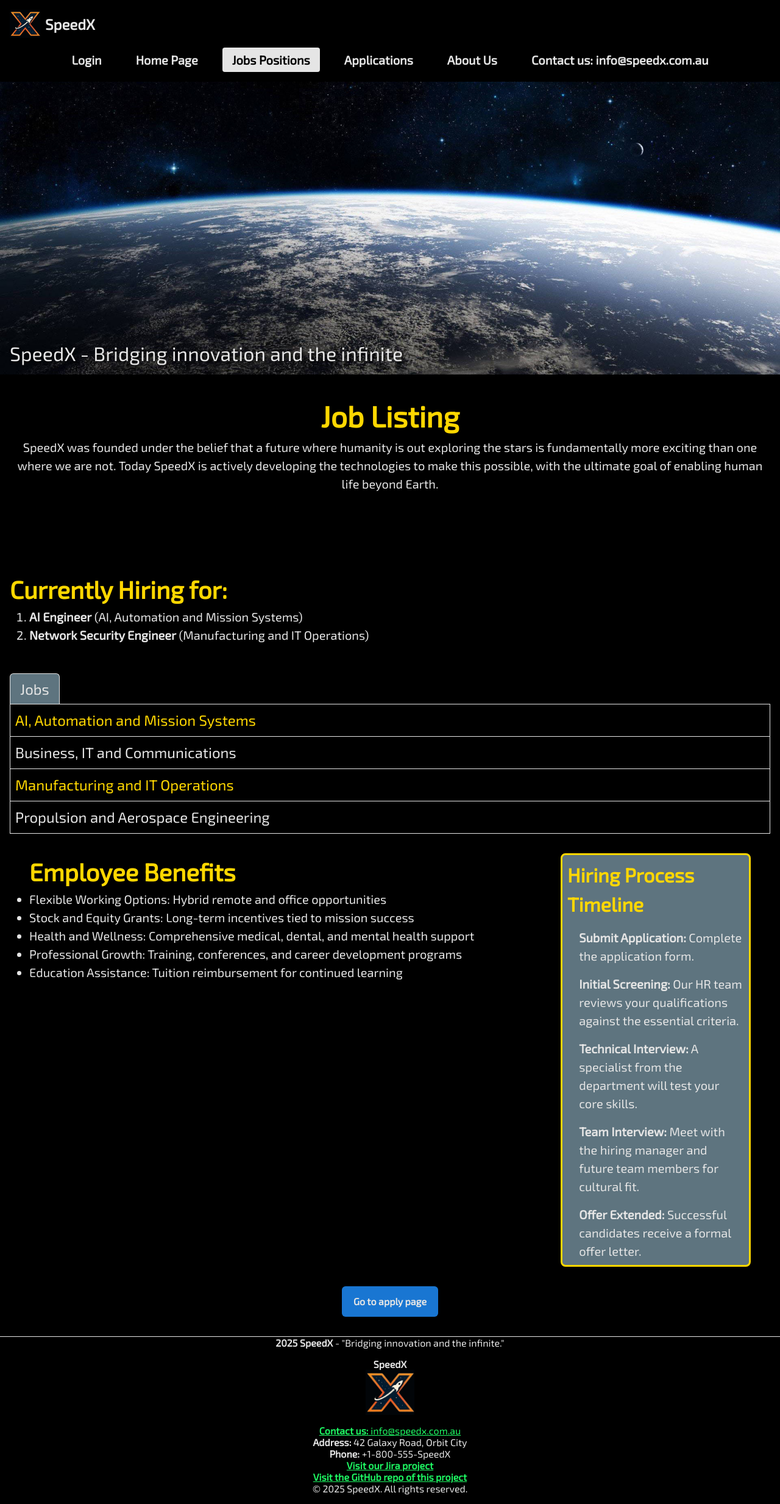
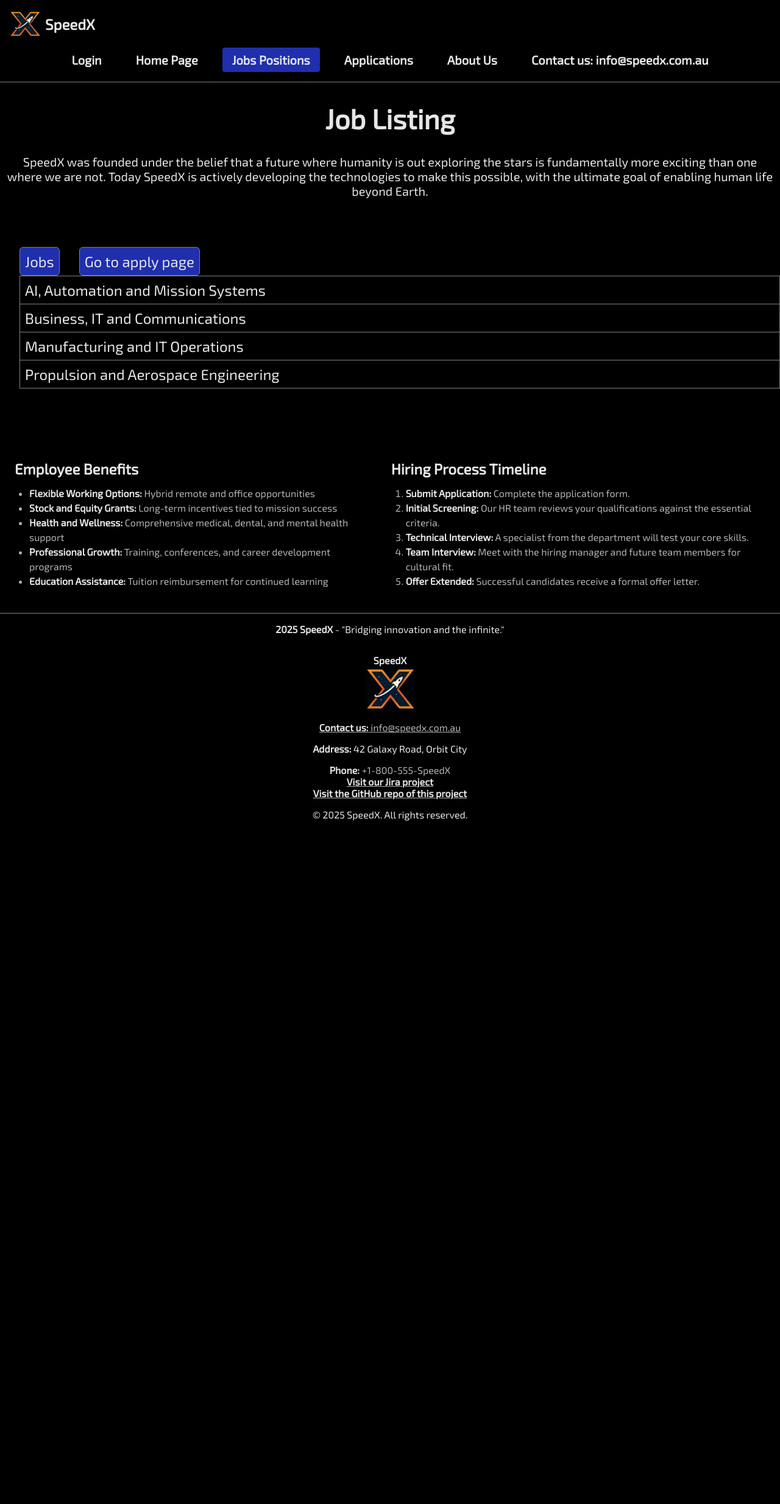
Before and after one commit to bibibilatoi/project2, a PHP site: page /jobs.php in a window 1280 px wide. Shown: the whole page at 61% size. After the commit the page ends 1346 px from the top, so only its background shows below. Run offline with PHP 8.4, Linux system fonts and the light colour scheme; data comes from the database, SQL or seed files in the repository.

Commit message:
redesign jobs and menu

```diff
--- a/header.inc
+++ b/header.inc
@@ -7,8 +7,4 @@
 
     <?php include("nav.inc") ?>
 
-
-    <section id="banner">
-        <p>SpeedX - Bridging innovation and the infinite</p>
-    </section>
 </header>
--- a/jobs.php
+++ b/jobs.php
@@ -97,25 +97,14 @@ foreach ($departments as $deptName => $jobs) {
             </p>
         </section>
 
-        <section id="currently-hiring">
-            <h2>Currently Hiring for:</h2>
 
-            <?php if (empty($currently_hiring_jobs)): ?>
-                <h2>We are not currently hiring for any positions, but please check back soon!</h2>
-            <?php else: ?>
-                <ol>
-                    <?php foreach ($currently_hiring_jobs as $job): ?>
-                        <li>
-                            <strong><?= htmlspecialchars($job['job_title']) ?></strong>
-                            (<?= htmlspecialchars($job['department']) ?>)
-                        </li>
-                    <?php endforeach; ?>
-                </ol>
-            <?php endif; ?>
-        </section>
 
         <input type="checkbox" id="toggle-jobs-menu" checked>
-        <label for="toggle-jobs-menu" class="jobs-menu-label">Jobs</label>
+        <div class="main-buttons">
+            <label for="toggle-jobs-menu" class="jobs-menu-button">Jobs</label>
+            <a  class="go-apply-btn" href="apply.php">Go to apply page</a>
+        </div>
+
         <section class="job-menu">
             <ul>
                 <?php foreach ($departments as $deptIndex => $jobs):
@@ -139,18 +128,24 @@ foreach ($departments as $deptName => $jobs) {
                                     </label>
                                     <div class="job-descriptions">
                                         <dl class="job-basic-info">
+                                            <section class="pair-data">
                                                 <dt>Reference Number:</dt><dd><?= htmlspecialchars($job['reference_number']) ?></dd>
+                                            </section>
+                                            <section class="pair-data">
                                                 <dt>Reports To:</dt><dd><?= htmlspecialchars($job['reports_to']) ?></dd>
+                                            </section>
+                                            <section class="pair-data">
                                                 <dt>Salary Range:</dt><dd><?= htmlspecialchars($job['salary_range']) ?></dd>
+                                            </section>
                                         </dl>
 
                                         <?php if (!empty($job['brief_description'])): ?>
-                                            <h4>Brief Description</h4>
+                                            <h3>Brief Description</h3>
                                             <p><?= htmlspecialchars($job['brief_description']) ?></p>
                                         <?php endif; ?>
 
                                         <?php if (!empty($key_responsibilities[$job['job_id']])): ?>
-                                            <h4>Key Responsibilities</h4>
+                                            <h3>Key Responsibilities</h3>
                                             <ul>
                                                 <?php foreach ($key_responsibilities[$job['job_id']] as $resp): ?>
                                                     <li><?= htmlspecialchars($resp) ?></li>
@@ -159,7 +154,7 @@ foreach ($departments as $deptName => $jobs) {
                                         <?php endif; ?>
 
                                         <?php if (!empty($basic_qualifications[$job['job_id']])): ?>
-                                            <h4>Basic Qualifications</h4>
+                                            <h3>Basic Qualifications</h3>
                                             <ul>
                                                 <?php foreach ($basic_qualifications[$job['job_id']] as $qual): ?>
                                                     <li><?= htmlspecialchars($qual) ?></li>
@@ -168,7 +163,7 @@ foreach ($departments as $deptName => $jobs) {
                                         <?php endif; ?>
 
                                         <?php if (!empty($preferred_skills[$job['job_id']])): ?>
-                                            <h4>Preferred Skills</h4>
+                                            <h3>Preferred Skills</h3>
                                             <ul>
                                                 <?php foreach ($preferred_skills[$job['job_id']] as $skill): ?>
                                                     <li><?= htmlspecialchars($skill) ?></li>
@@ -177,7 +172,7 @@ foreach ($departments as $deptName => $jobs) {
                                         <?php endif; ?>
 
                                         <?php if (!empty($additional_requirements[$job['job_id']])): ?>
-                                            <h4>Additional Requirements</h4>
+                                            <h3>Additional Requirements</h3>
                                             <ul>
                                                 <?php foreach ($additional_requirements[$job['job_id']] as $req): ?>
                                                     <li><?= htmlspecialchars($req) ?></li>
@@ -186,7 +181,7 @@ foreach ($departments as $deptName => $jobs) {
                                         <?php endif; ?>
 
                                         <?php if (!$job['is_hiring']): ?>
-                                            <h4 class="not-hiring">Currently Not Hiring</h4>
+                                            <h3 class="not-hiring">Currently Not Hiring</h3>
                                         <?php endif; ?>
                                     </div>
                                 </section>
@@ -198,8 +193,21 @@ foreach ($departments as $deptName => $jobs) {
             </ul>
         </section>
 
+
+        <section id="bottom-section">
+            <section class="jobs-benefits">
+                <h2>Employee Benefits</h2>
+                <ul>
+                    <li><strong>Flexible Working Options: </strong>Hybrid remote and office opportunities</li>
+                    <li><strong>Stock and Equity Grants: </strong>Long-term incentives tied to mission success</li>
+                    <li><strong>Health and Wellness: </strong>Comprehensive medical, dental, and mental health support</li>
+                    <li><strong>Professional Growth: </strong>Training, conferences, and career development programs</li>
+                    <li><strong>Education Assistance: </strong>Tuition reimbursement for continued learning</li>
+                </ul>
+            </section>
+
             <aside class="jobs-aside">
-            <h3>Hiring Process Timeline</h3>
+                <h2>Hiring Process Timeline</h2>
                 <ol>
                     <li><strong>Submit Application:</strong> Complete the application form.</li>
                     <li><strong>Initial Screening:</strong> Our HR team reviews your qualifications against the essential criteria.</li>
@@ -208,19 +216,9 @@ foreach ($departments as $deptName => $jobs) {
                     <li><strong>Offer Extended:</strong> Successful candidates receive a formal offer letter.</li>
                 </ol>
             </aside>
-
-        <section class="jobs-benefits">
-            <h2>Employee Benefits</h2>
-            <ul>
-                <li>Flexible Working Options: Hybrid remote and office opportunities</li>
-                <li>Stock and Equity Grants: Long-term incentives tied to mission success</li>
-                <li>Health and Wellness: Comprehensive medical, dental, and mental health support</li>
-                <li>Professional Growth: Training, conferences, and career development programs</li>
-                <li>Education Assistance: Tuition reimbursement for continued learning</li>
-            </ul>
         </section>
 
-        <div class="go-apply-btn"><a href="apply.php">Go to apply page</a></div>
+
     </main>
 
     <?php include("footer.inc") ?>
--- a/styles/common_styles.css
+++ b/styles/common_styles.css
@@ -31,40 +31,34 @@ BASIC STYLING
   margin: 0;
   padding: 0;
   box-sizing: border-box;
-  --block-basic-color: #5E747F;
-  --block-special-color:#668a9c;
-  --block-hover-color: #478aac;
-  --text-basic-color: #E5E5E5;
-  --text-selected-color: #1EF963;
-  --text-warning-color: #D61229;
-  --text-heading-color: #FFD700;
-  --bg-main-color:#000000;
+  --bg-primary: hsl(0, 0%, 0%);
+  --bg-secondary: hsl(0, 0%, 15%);
+  --bg-third: hsl(0, 0%, 30%);
+
+  --border: hsl(0, 0%, 50%);
+
+  --text-primary: hsl(0, 0%, 90%);
+  --text-secondary: hsl(0, 0%, 70%);
+
+  --blue-primary: hsl(233, 70%, 40%);
+  --blue-secondary: hsl(233, 70%, 60%);
+
+
+  --green: hsl(139, 95%, 55%);
+  --red: hsl(353, 84%, 45%);
+
+
+
 }
 
 body {
   font-family: 'Exo 2', sans-serif;
-  background-color: var(--bg-main-color);
-  color: var(--text-basic-color);
+  background-color: var(--bg-primary);
+  color: var(--text-primary);
 }
 
-p, li, figcaption {
-  font-size: 20px;
-}
-
-h1, h2, h3, h4 {
-  color:var(--text-heading-color)
-}
-h1 {
-  font-size: 48px;
-}
-h2 {
-  font-size: 40px;
-}
-h3 {
-  font-size: 32px;
-}
-h4 {
-  font-size: 24px;
+p, li, figcaption, label {
+  font-size: 16px;
 }
 
 img{
@@ -73,11 +67,9 @@ img{
   display: block;
 }
 
-a {
-  color: var(--text-selected-color);
-}
-a:visited {
-  color: var(--block-hover-color);
+/* --- Logo --- */
+header {
+	border-bottom: 1px solid var(--border);
 }
 
 
@@ -98,6 +90,7 @@ a:visited {
 #nav-menu {
 	width: 100%;
 	padding: 1rem 0;
+
 }
 
 #nav-menu ul {
@@ -113,15 +106,16 @@ a:visited {
 	display: block;
 	padding: 0.5rem 1rem;
 	text-decoration: none;
-    color: var(--text-basic-color);
+	color:var(--text-primary);
 	font-weight: bold;
 	transition: background-color 0.3s ease-in-out, color 0.1s ease-in;
 	border-radius: 4px;
+	font-size:20px;
+
 }
 
 #nav-menu a:not(#current-page):hover {
-    background-color: var(--text-basic-color);
-    color: var(--bg-main-color);
+  background-color: var(--blue-secondary);
 }
 
 /* --- Animations --- */
@@ -141,12 +135,10 @@ a:visited {
 
 
 #nav-menu #current-page {
-    background: var(--text-basic-color);
-    color: var(--bg-main-color);
     animation: activateCurrent 0.4s 1.2s forwards ease-in-out;
 }
 
-@keyframes activateCurrent { to { background-color: var(--text-basic-color); color: var(--bg-main-color); } }
+@keyframes activateCurrent { to { background-color: none; background-color: var(--blue-primary); } }
 
 
 
@@ -194,7 +186,7 @@ a:visited {
 
 
 footer{
-  border-top: 1px solid var(--text-basic-color);
+  border-top: 1px solid var(--border);
   display: flex;
   flex-direction: column;
   clear: both;
@@ -202,8 +194,16 @@ footer{
   text-align: center;
   margin: 1rem 0;
   gap: 1rem;
+  color: var(--text-secondary);
+}
+footer strong {
+	color: var(--text-primary);
+}
+footer p:first-of-type, p:last-of-type {
+	color: var(--text-primary);
 }
 footer p {
+  padding-top: 1rem;
   font-size: 16px;
 }
 #contact-info a{
--- a/styles/jobs_styles.css
+++ b/styles/jobs_styles.css
@@ -8,101 +8,53 @@ JOBS PAGE CSS  - MAIN AND SECTIONS
 *****************************************
 */
 
-.jobs-main {
-  padding-left: 1rem;
-  padding-right: 1rem;
-  color: var(--text-basic-color);
-  overflow-wrap: break-word;
-  line-height: 1.5;
 
+#forewords h1{
+  text-align: center;
+  font-size: 45px;
+  margin: 2rem 0;
 }
-#forewords {
-  clear: both;
-  padding-bottom: 2rem;
-}
-#forewords h1 {
-  text-align: center;
-}
-#currently-hiring h2 {
-  color:var(--text-heading-color);
-}
+
 #forewords p {
   text-align: center;
-}
-#currently-hiring ol{
-  margin-left: 2rem;
-}
-
-#forewords {
-  margin-top: 2rem;
-}
-#currently-hiring {
-  margin-top: 6rem;
-}
-/* apply button css in the jobs.php  */
-.go-apply-btn {
-  background-color: #1976d2;
-  border: none;
-  clear: both;
-  text-align: center;
-  padding: 0.8rem 1.2rem;
-  width: fit-content;
-  border-radius: 6px;
-  margin: 2rem auto;
-  transition: all 0.3s ease;
-
-}
-
-.go-apply-btn a {
-  text-decoration: none;
-  color: var(--text-basic-color);
-  font-weight: bold;
+  font-size: 20px;
+  padding: 0 0.5rem;
 }
 
 
-.go-apply-btn:hover{
-  background: #23b1d1;
-  color: var(--bg-main-color);
-  transform: translateY(-2px);
-  box-shadow: 0 0 10px #23b1d1;
+
+#bottom-section {
+  margin-top: 6rem;
+  display: flex;
+  justify-content: space-between;
+  line-height: 1.5rem;
 }
-.go-apply-btn:active {
-  transform: translateY(0);
-  box-shadow: none;
+#bottom-section h2 {
+  margin-bottom: 1rem;
+}
+#bottom-section strong {
+  color:var(--text-primary);
+}
+#bottom-section li {
+  color:var(--text-secondary);
+  margin-left: 1.5rem;
+}
+
+.jobs-aside {
+  padding: 1.5rem;
 }
 
 
-/* aside css in the jobs.php  */
-
-.jobs-aside {
-  width: 25%;
-  margin:2rem;
-  padding: 0.5rem;
-  background-color: var(--block-basic-color);
-  border-radius: 8px;
-  border: 3px solid var(--text-heading-color);
-  float: right;
-
-}
-
-.jobs-aside h2 {
-  margin-bottom: 1rem;
-  color: var(--text-heading-color);
-  overflow-wrap: break-word;
-
-}
 .jobs-aside li {
-  list-style: none;
-  overflow-wrap: break-word;
-  padding-left: 1.2rem;
-  margin-top: 1rem;
+  list-style-type:decimal;
 }
 
 
 
 .jobs-benefits {
-  margin: 2rem 0 1rem 2rem;
+  padding: 1.5rem;
 }
+
 
 
 
@@ -113,61 +65,53 @@ JOBS PAGE CSS  - MAIN AND SECTIONS
 */
 
 
-.blink-arrow {
-  color: var(--text-selected-color);
-  animation: blinking 2s linear infinite;
-  display: inline-block;
-  padding-right: 0.5rem;
+
+.main-buttons {
+  display: flex;
 }
-@keyframes blinking {
-  0% {
-    opacity: 0;
-  }
-  50% {
-    opacity: 1;
-  }
-  100% {
-    opacity: 0;
-  }
-}
-
 /* hide the checkbox icon/button  */
 #toggle-jobs-menu {
   width: fit-content;
   display: none;
 }
 /* styling the Jobs button  */
-.jobs-menu-label {
+.jobs-menu-button, .go-apply-btn {
   cursor: pointer;
-  clear:both;
   display: block;
   width: fit-content;
-  padding: 0.4rem 1rem;
-  margin-top: 3rem;
 
-  border: 1px solid var(--text-basic-color);
+  text-decoration: none;
+  border: 1px solid var(--border);
   border-radius: 6px;
+  font-size: 24px;
 
-  font-size: 24px;
-  color:var(--text-basic-color);
+  padding: .5rem;
+  margin-left: 2rem;
+  margin-top: 5rem;
+  color:var(--text-primary);
+  background-color: var(--blue-primary);
 
 }
-.jobs-menu-label:hover {
-  color: var(--text-heading-color);
-  background-color: var(--block-basic-color);
+.jobs-menu-button:hover {
+  background-color: var(--blue-secondary);
 }
 
 
 /* making the bottom corners of the Jobs button straight if the Jobs button is clicked  */
-#toggle-jobs-menu:checked + .jobs-menu-label {
+#toggle-jobs-menu:checked + .jobs-menu-button {
   border-radius: 6px 6px 0 0;
   border-bottom: none;
-  background-color: var(--block-basic-color);
+  background-color: var(--blue-primary);
+
+
 
 }
 
 
 /* hide all the checkbox/radio icons/buttons of the job menu  */
+.job-menu {
+  margin-left: 2rem;
+}
 .job-menu input{
   display: none;
 }
@@ -178,11 +122,11 @@ JOBS PAGE CSS  - MAIN AND SECTIONS
 
 .job-menu  li {
   list-style-type: none;
-  border: 1px solid var(--text-basic-color);
+  border: 1px solid var(--border);
   border-bottom: none;
 }
 .job-menu li:last-child {
-  border-bottom: 1px solid var(--text-basic-color);
+  border-bottom: 1px solid var(--border);
 }
 /*1. hide the list of departments  */
 .job-menu {
```
Also changed, not shown: other parts of styles/jobs_styles.css (+52 -24 lines). Lines whose indentation alone changed are shown as unchanged.
